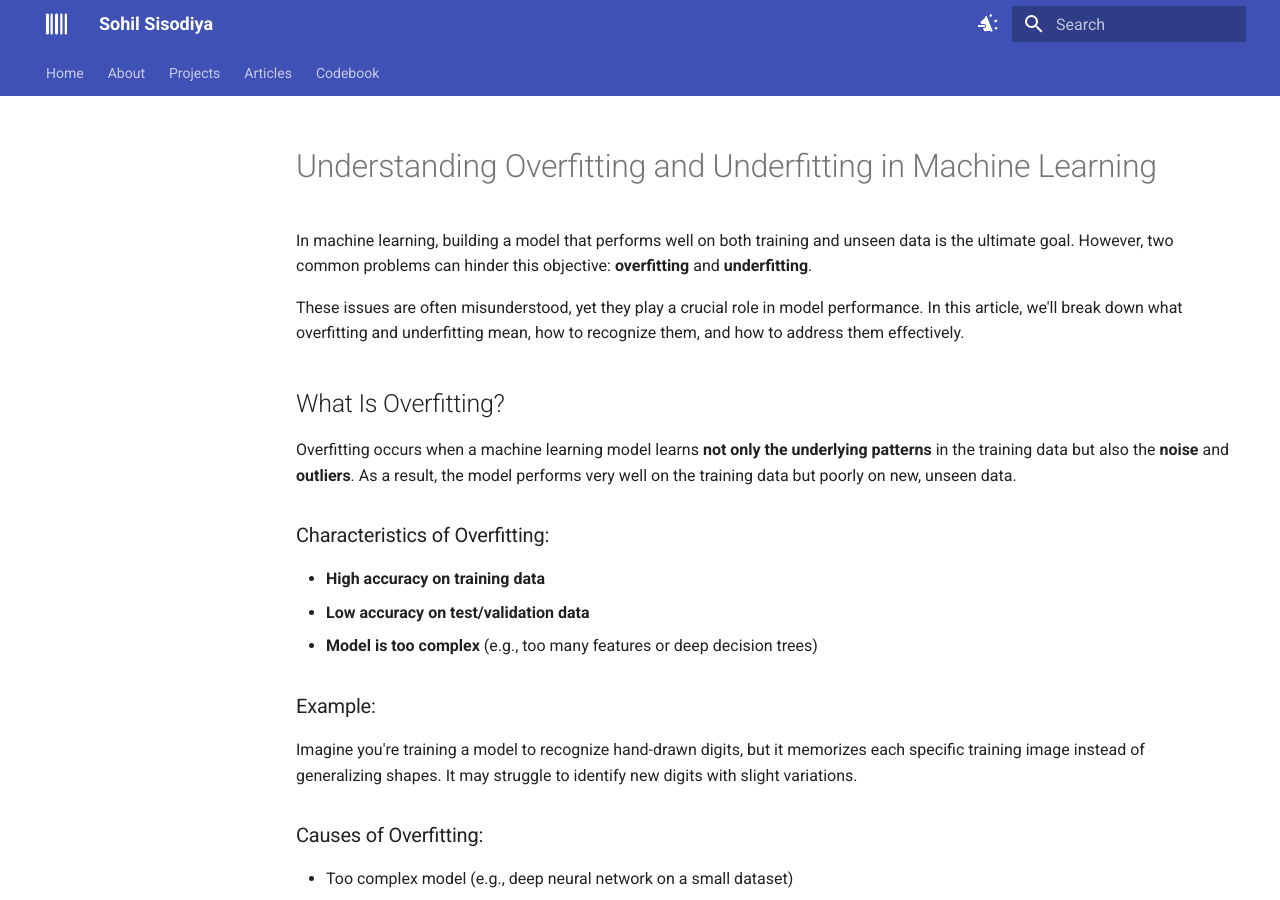
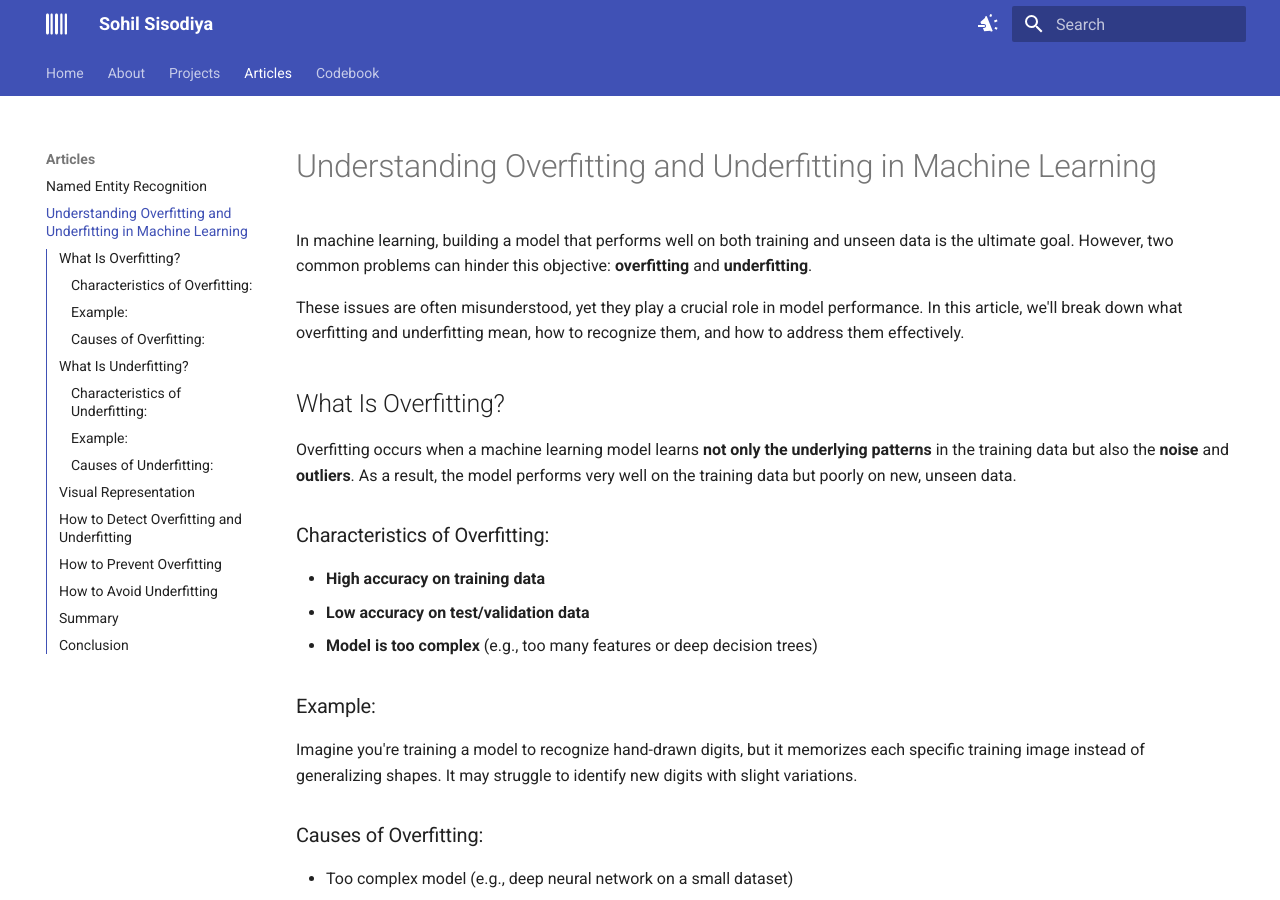
Before and after one commit to sohil-sisodiya/portfolio, an MkDocs documentation site: the page built from docs/articles/article2.md, in a window 1280 px wide and 900 px high. Built offline with MkDocs 1.6.1 and Material for MkDocs 9.7.7, drawn with Linux system fonts in a browser that asks for light colours.

Commit message:
update mkdocs file and add article2

```diff
--- a/mkdocs.yml
+++ b/mkdocs.yml
@@ -7,6 +7,7 @@ nav:
     # - Project two: projects/project2.md
   - Articles:
     - Named Entity Recognition: articles/article1.md
+    - Understanding Overfitting and Underfitting in Machine Learning: articles/article2.md
   - Codebook: codebook/index.md
 
 
```
